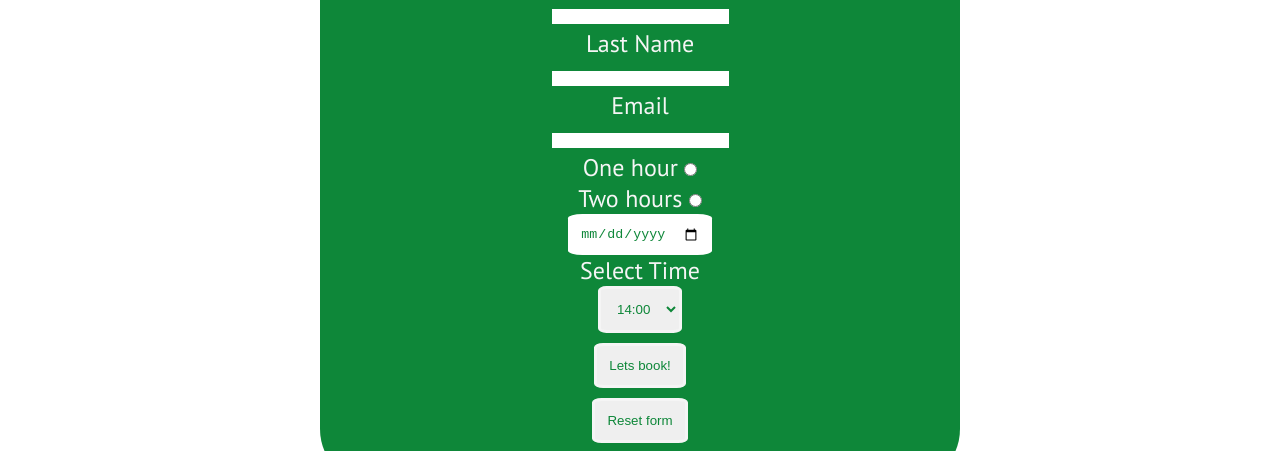
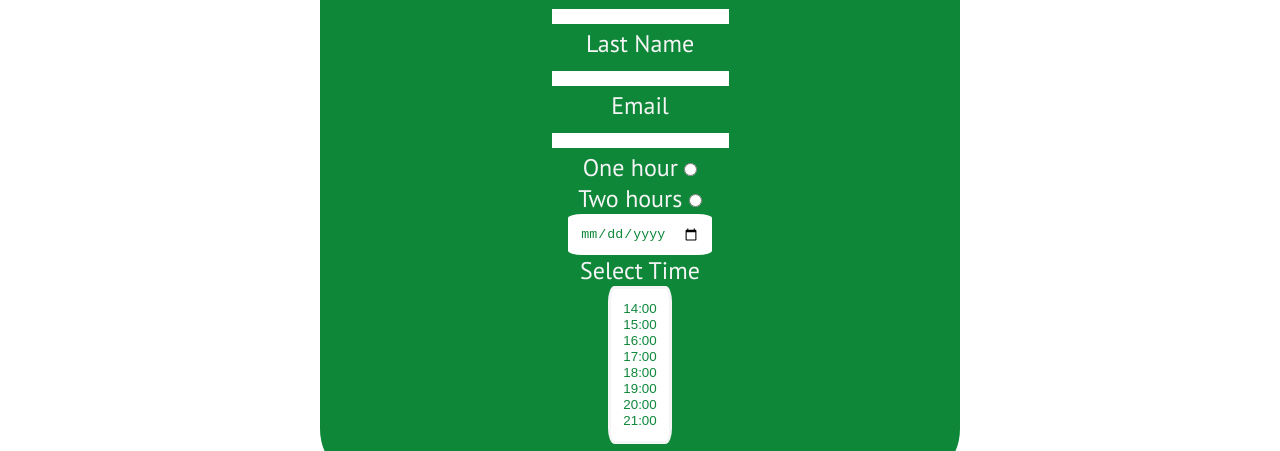
Before and after one commit to carl2087/goals-5-a-side-football, a plain HTML site: page booking.html in a window 1280 px wide. Shown: the part 264-715 px from the top of the page. Drawn offline with Linux system fonts and the light colour scheme.

Commit message:
fixed html error on bookings page

```diff
--- a/booking.html
+++ b/booking.html
@@ -64,7 +64,7 @@
             <br>
             <label for="time">Select Time</label>
             <br>
-            <select id="time" name="time" required siz="8">
+            <select id="time" name="time" required size="8">
                 <option value="14:00">14:00</option>
                 <option value="15:00">15:00</option>
                 <option value="16:00">16:00</option>
```
